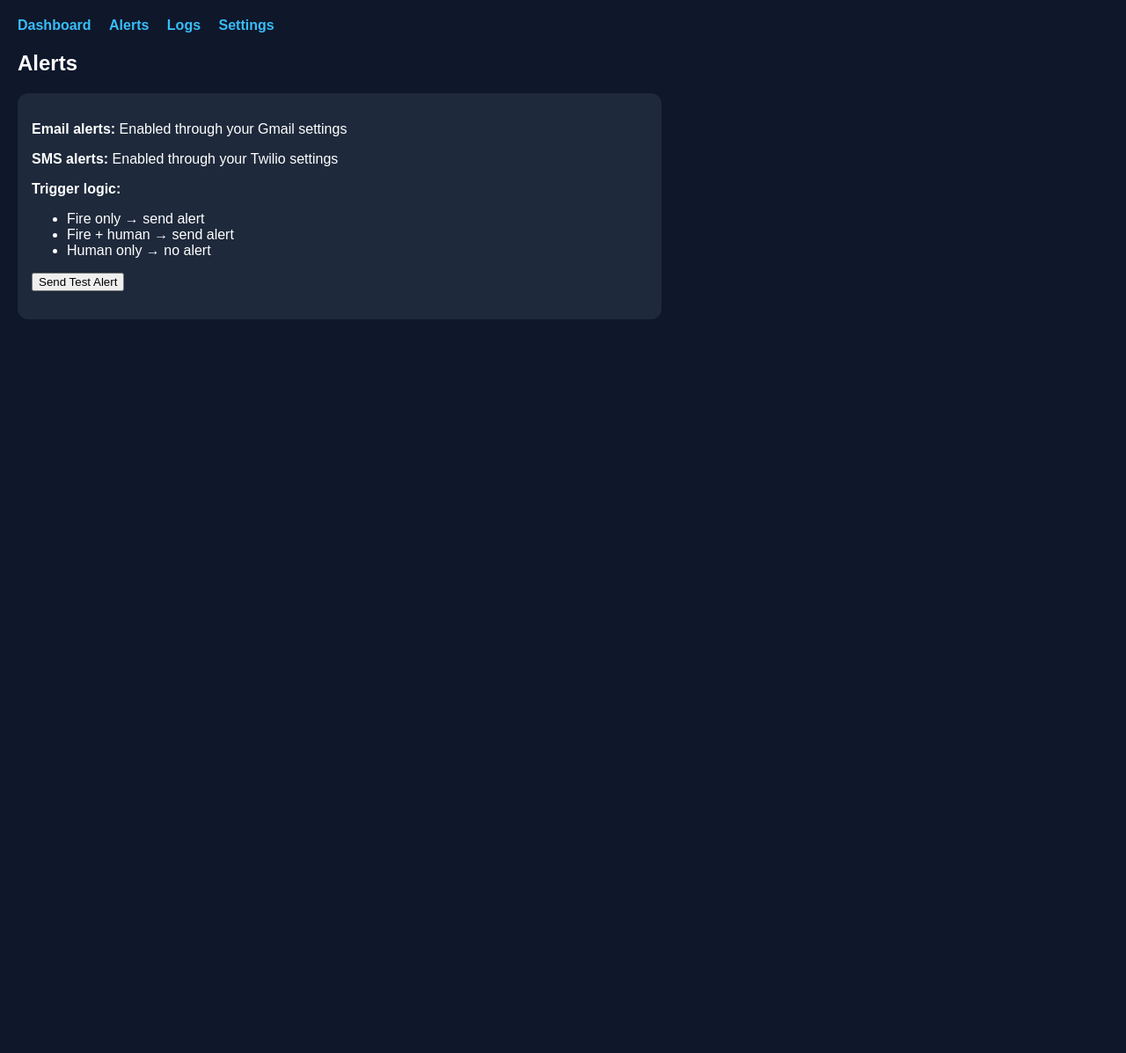
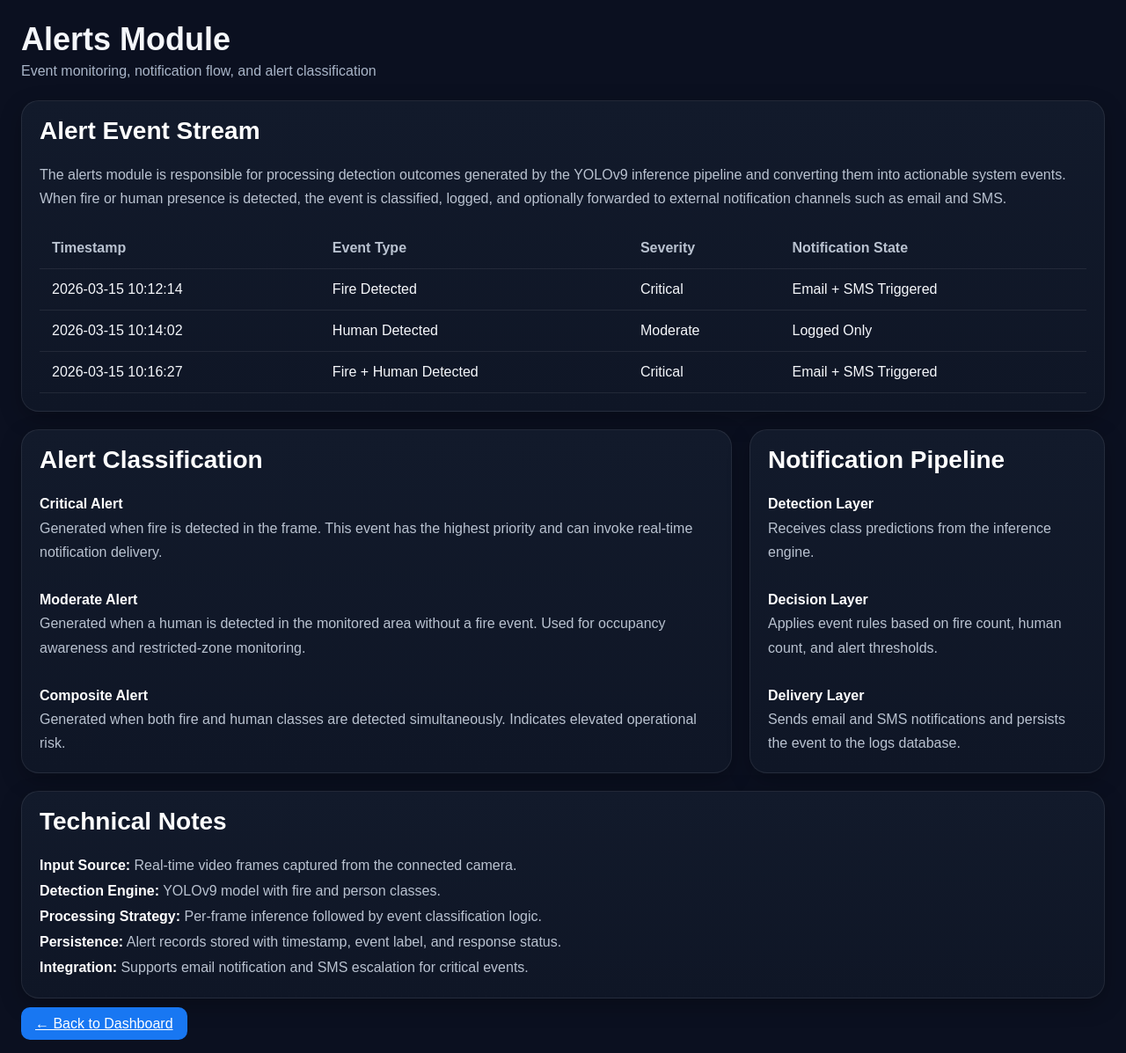
Before and after one commit to IswaryaGudi/AI-driven-Fire-Human-detection-model-using-YOLOV9, a Flask app: page /alerts in a window 1280 px wide. Shown: the whole page at 88% size. Before the commit the page ends 363 px from the top, so only its background shows below. Run offline with Flask 3, Linux system fonts and the light colour scheme.

Commit message:
Update alerts.html

```diff
--- a/templates/alerts.html
+++ b/templates/alerts.html
@@ -3,71 +3,127 @@
 <head>
   <meta charset="UTF-8" />
   <meta name="viewport" content="width=device-width, initial-scale=1.0" />
-  <title>Alerts</title>
-  <style>
-    body {
-      background: #0f172a;
-      color: white;
-      font-family: Arial, sans-serif;
-      margin: 0;
-      padding: 20px;
-    }
-    .nav a {
-      color: #38bdf8;
-      margin-right: 16px;
-      text-decoration: none;
-      font-weight: bold;
-    }
-    .card {
-      background: #1e293b;
-      padding: 16px;
-      border-radius: 12px;
-      margin-top: 20px;
-      max-width: 700px;
-    }
-  </style>
+  <title>Alerts | AI Fire & Human Detection</title>
+  <link rel="stylesheet" href="{{ url_for('static', filename='style.css') }}">
 </head>
 <body>
-  <div class="nav">
-    <a href="/">Dashboard</a>
-    <a href="/alerts">Alerts</a>
-    <a href="/logs">Logs</a>
-    <a href="/settings">Settings</a>
+  <div class="main">
+    <header class="topbar">
+      <div>
+        <h1>Alerts Module</h1>
+        <p>Event monitoring, notification flow, and alert classification</p>
+      </div>
+    </header>
+
+    <section class="dashboard-grid">
+      <div class="card full-width">
+        <div class="card-header">
+          <h3>Alert Event Stream</h3>
         </div>
 
-  <h2>Alerts</h2>
+        <div style="padding: 20px;">
+          <p style="color:#b9c2d0; line-height:1.7;">
+            The alerts module is responsible for processing detection outcomes generated by the YOLOv9 inference
+            pipeline and converting them into actionable system events. When fire or human presence is detected,
+            the event is classified, logged, and optionally forwarded to external notification channels such as
+            email and SMS.
+          </p>
+        </div>
+
+        <div class="table-wrap" style="padding: 0 20px 20px 20px; margin-top:0;">
+          <table>
+            <thead>
+              <tr>
+                <th>Timestamp</th>
+                <th>Event Type</th>
+                <th>Severity</th>
+                <th>Notification State</th>
+              </tr>
+            </thead>
+            <tbody id="alertsTableBody">
+              <tr>
+                <td>2026-03-15 10:12:14</td>
+                <td>Fire Detected</td>
+                <td>Critical</td>
+                <td>Email + SMS Triggered</td>
+              </tr>
+              <tr>
+                <td>2026-03-15 10:14:02</td>
+                <td>Human Detected</td>
+                <td>Moderate</td>
+                <td>Logged Only</td>
+              </tr>
+              <tr>
+                <td>2026-03-15 10:16:27</td>
+                <td>Fire + Human Detected</td>
+                <td>Critical</td>
+                <td>Email + SMS Triggered</td>
+              </tr>
+            </tbody>
+          </table>
+        </div>
+      </div>
 
       <div class="card">
-    <p><strong>Email alerts:</strong> Enabled through your Gmail settings</p>
-    <p><strong>SMS alerts:</strong> Enabled through your Twilio settings</p>
-    <p><strong>Trigger logic:</strong></p>
-    <ul>
-      <li>Fire only → send alert</li>
-      <li>Fire + human → send alert</li>
-      <li>Human only → no alert</li>
-    </ul>
-
-    <button onclick="testAlert()">Send Test Alert</button>
-    <p id="result"></p>
+        <div class="card-header">
+          <h3>Alert Classification</h3>
         </div>
 
-  <script>
-    async function testAlert() {
-      const result = document.getElementById("result");
-      result.innerText = "Sending...";
+        <div style="padding:20px; color:#b9c2d0; line-height:1.7;">
+          <p><strong style="color:#fff;">Critical Alert</strong><br>
+          Generated when fire is detected in the frame. This event has the highest priority and can invoke real-time notification delivery.</p>
 
-      try {
-        const res = await fetch("/api/test_notification", { method: "POST" });
-        const data = await res.json();
-        result.innerText =
-          `Email: ${data.email}, SMS: ${data.sms}` +
-          (data.email_error ? ` | Email Error: ${data.email_error}` : "") +
-          (data.sms_error ? ` | SMS Error: ${data.sms_error}` : "");
-      } catch (err) {
-        result.innerText = "Failed to send test alert.";
-        console.error(err);
-      }
-    }
-  </script>
+          <br>
+
+          <p><strong style="color:#fff;">Moderate Alert</strong><br>
+          Generated when a human is detected in the monitored area without a fire event. Used for occupancy awareness and restricted-zone monitoring.</p>
+
+          <br>
+
+          <p><strong style="color:#fff;">Composite Alert</strong><br>
+          Generated when both fire and human classes are detected simultaneously. Indicates elevated operational risk.</p>
+        </div>
+      </div>
+
+      <div class="card">
+        <div class="card-header">
+          <h3>Notification Pipeline</h3>
+        </div>
+
+        <div style="padding:20px; color:#b9c2d0; line-height:1.7;">
+          <p><strong style="color:#fff;">Detection Layer</strong><br>
+          Receives class predictions from the inference engine.</p>
+
+          <br>
+
+          <p><strong style="color:#fff;">Decision Layer</strong><br>
+          Applies event rules based on fire count, human count, and alert thresholds.</p>
+
+          <br>
+
+          <p><strong style="color:#fff;">Delivery Layer</strong><br>
+          Sends email and SMS notifications and persists the event to the logs database.</p>
+        </div>
+      </div>
+
+      <div class="card full-width">
+        <div class="card-header">
+          <h3>Technical Notes</h3>
+        </div>
+
+        <div style="padding:20px; color:#b9c2d0; line-height:1.8;">
+          <p><strong style="color:#fff;">Input Source:</strong> Real-time video frames captured from the connected camera.</p>
+          <p><strong style="color:#fff;">Detection Engine:</strong> YOLOv9 model with fire and person classes.</p>
+          <p><strong style="color:#fff;">Processing Strategy:</strong> Per-frame inference followed by event classification logic.</p>
+          <p><strong style="color:#fff;">Persistence:</strong> Alert records stored with timestamp, event label, and response status.</p>
+          <p><strong style="color:#fff;">Integration:</strong> Supports email notification and SMS escalation for critical events.</p>
+        </div>
+      </div>
+    </section>
+
+    <div style="margin-top:20px;">
+      <a href="/" class="action-btn">← Back to Dashboard</a>
+    </div>
+  </div>
 </body>
 </html>
```
Lines whose indentation alone changed are shown as unchanged.
